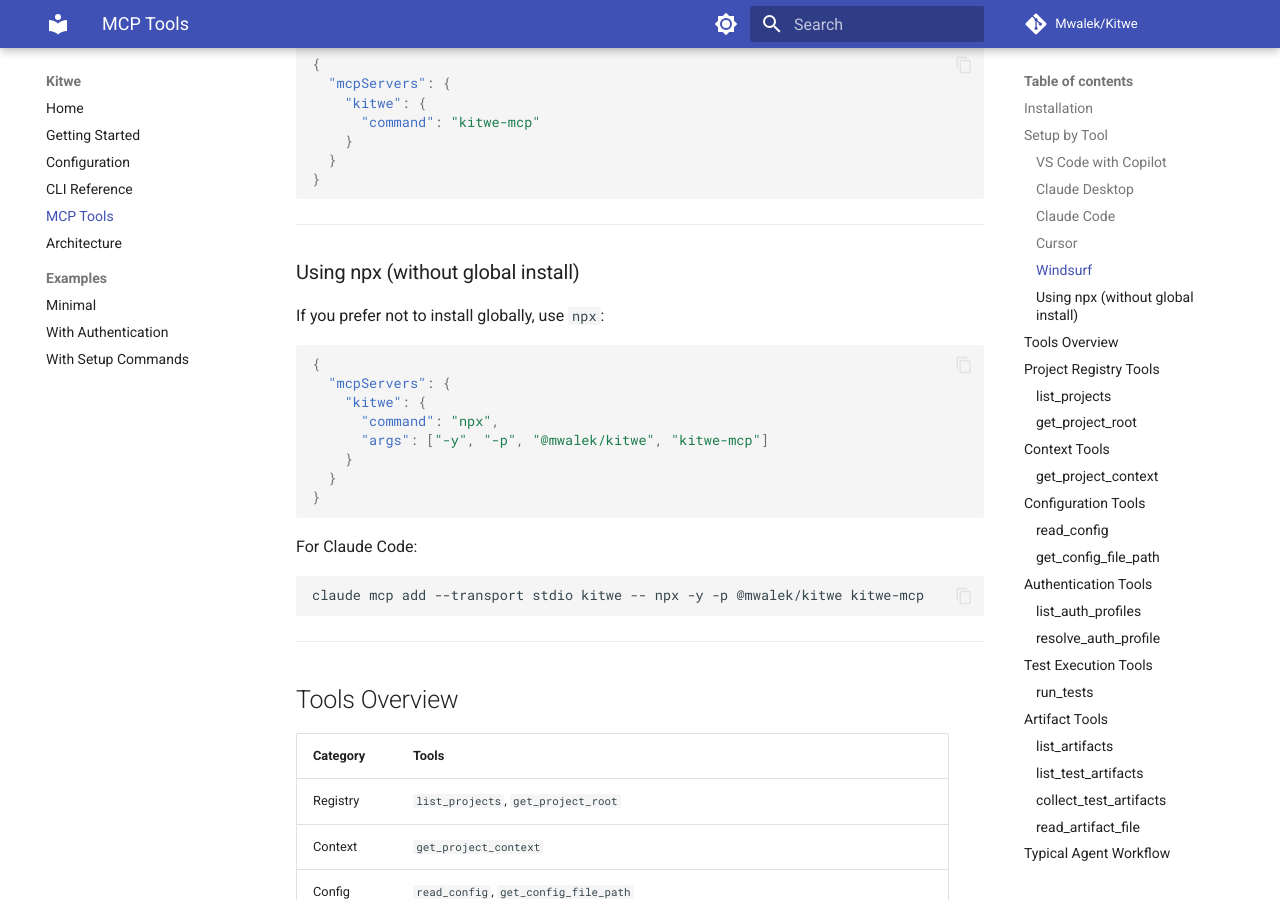
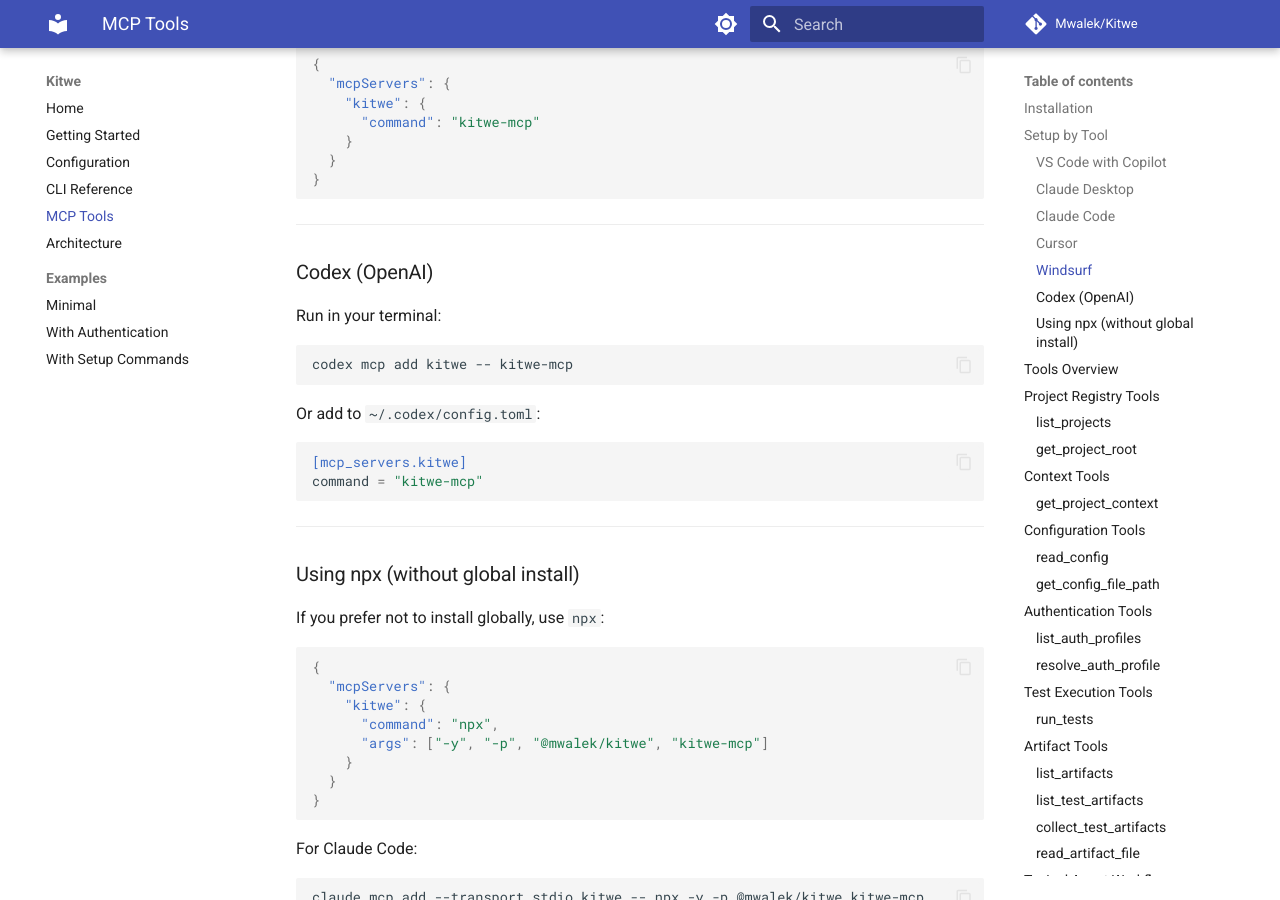
Before and after one commit to Mwalek/kitwe, an MkDocs documentation site: the page built from docs/mcp-tools.md, in a window 1280 px wide and 900 px high, scrolled down 2123 px. Built offline with MkDocs 1.6.1 and Material for MkDocs 9.7.7, drawn with Linux system fonts in a browser that asks for light colours; comment, search, counter and statistics services are not loaded.

Commit message:
Add Codex (OpenAI) MCP setup instructions

````diff
--- a/docs/getting-started.md
+++ b/docs/getting-started.md
@@ -67,7 +67,7 @@ AI agents use the MCP server. Quick setup for Claude Code:
 claude mcp add --transport stdio kitwe -- kitwe-mcp
 ```
 
-For other tools (Claude Desktop, VS Code/Copilot, Cursor, Windsurf), see [MCP Tools](mcp-tools.md#setup-by-tool).
+For other tools (Claude Desktop, VS Code/Copilot, Cursor, Windsurf, Codex), see [MCP Tools](mcp-tools.md#setup-by-tool).
 
 The agent can then call:
 
--- a/docs/mcp-tools.md
+++ b/docs/mcp-tools.md
@@ -109,6 +109,23 @@ Open **Windsurf Settings** → **Cascade** → **MCP Servers** → **Add Server*
     }
   }
 }
+```
+
+---
+
+### Codex (OpenAI)
+
+Run in your terminal:
+
+```bash
+codex mcp add kitwe -- kitwe-mcp
+```
+
+Or add to `~/.codex/config.toml`:
+
+```toml
+[mcp_servers.kitwe]
+command = "kitwe-mcp"
 ```
 
 ---
````
